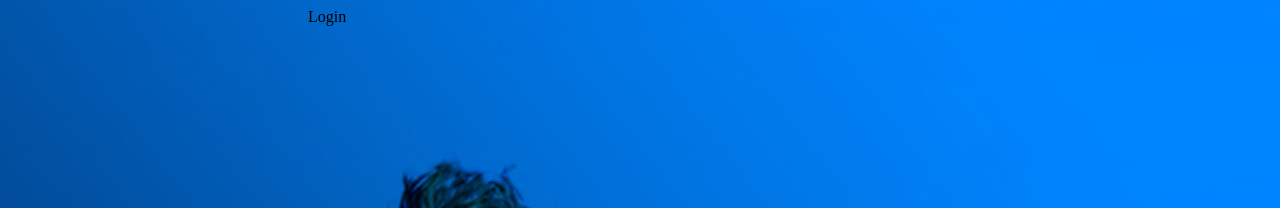
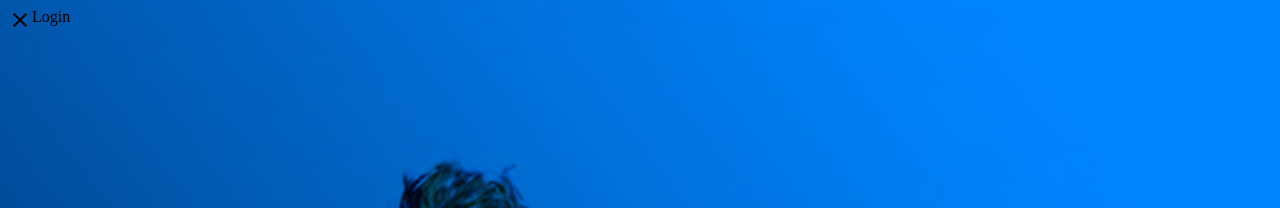
Before and after one commit to sangarsazan/frontend, a React (Create React App) app: page /login in a window 1280 px wide. Shown: the top 208 px of the page. Built offline with nearby package versions, Linux system fonts and the light colour scheme.

Commit message:
close icon

```diff
--- a/src/components/startHeader/startHeader.js
+++ b/src/components/startHeader/startHeader.js
@@ -5,7 +5,7 @@ const StartHeader = ({text}) => {
     return (
         <>
             <div style={{display: "flex"}}>
-                <svg data-testid={CloseIcon}></svg>
+                <CloseIcon/>
                 <span>{text}</span>
             </div>
         </>
```
